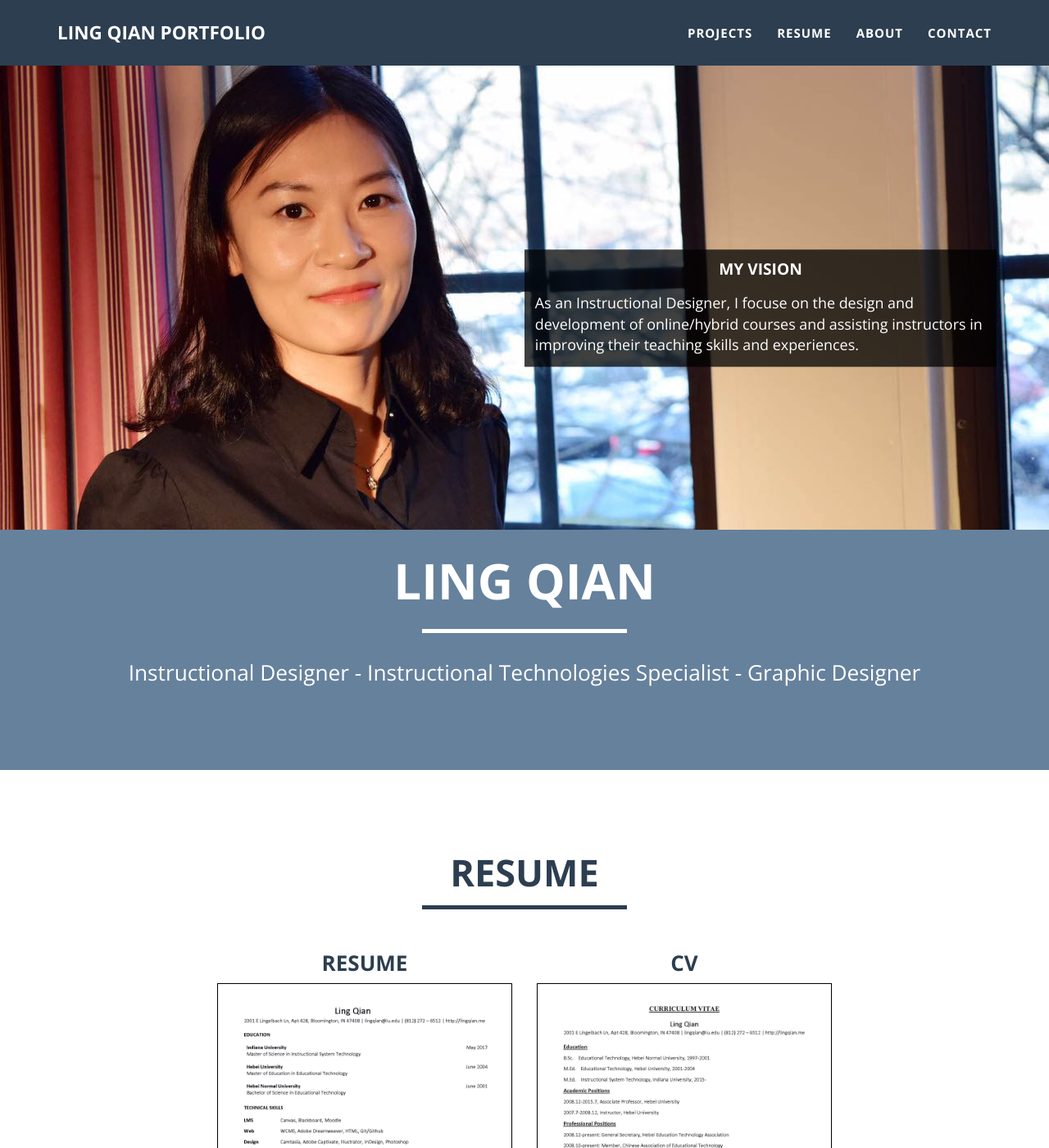
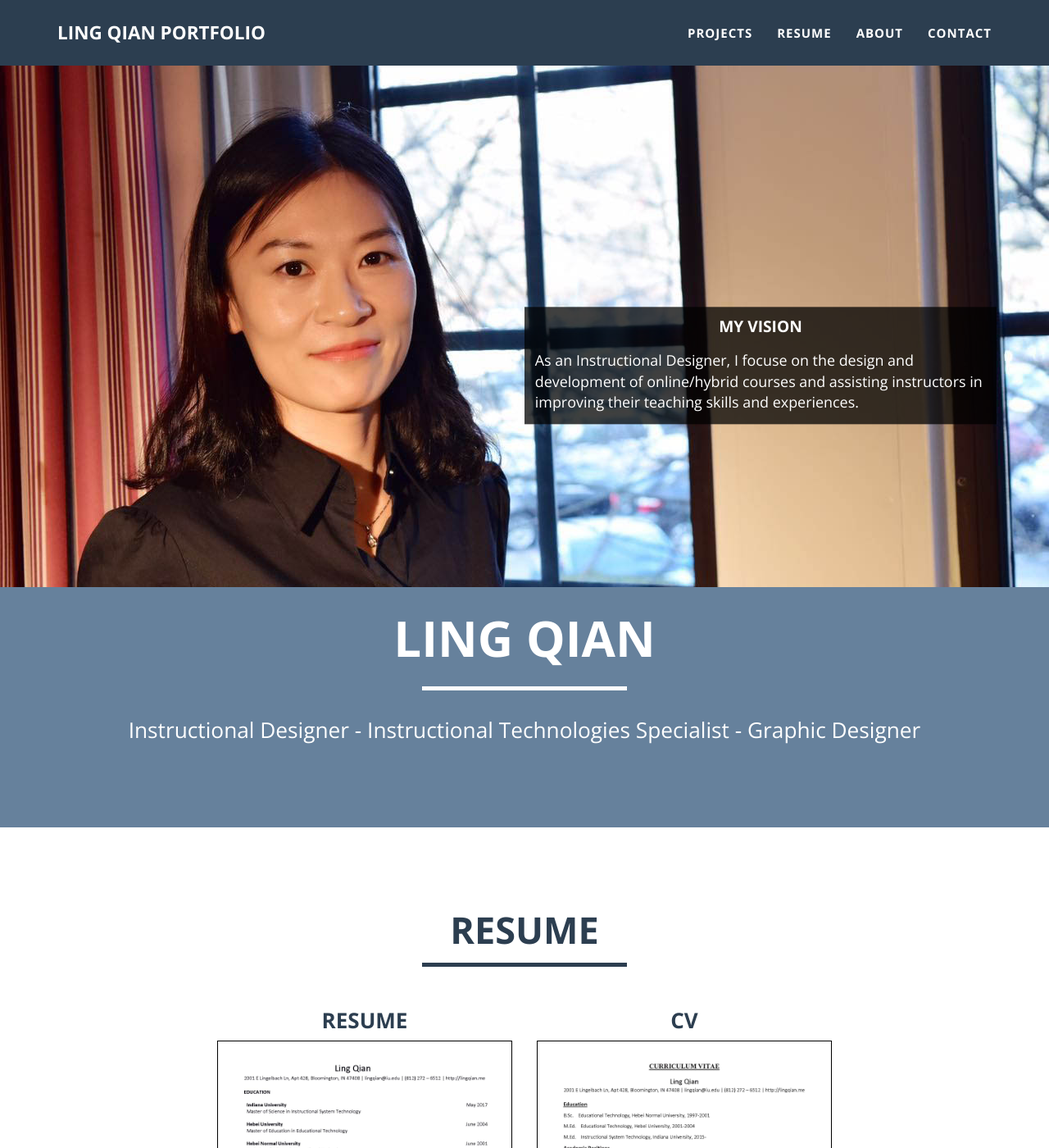
Before and after one commit to lingqiann/lingqiann.github.io, a Jekyll site: the page built from index.html, in a window 1280 px wide and 1400 px high. Shown: the whole window at 82% size. Built offline with Jekyll 4.4.1, drawn with Linux system fonts in a browser that asks for light colours.

Commit message:
Update main.css

```diff
--- a/_includes/css/main.css
+++ b/_includes/css/main.css
@@ -394,7 +394,7 @@ ul.nav > li > a:focus {
 }
 
 #banner .img-responsive{
-    margin-top: -30px;
+    margin-top: 40px;
 }
 
 @media (min-width: 1200px){
```
